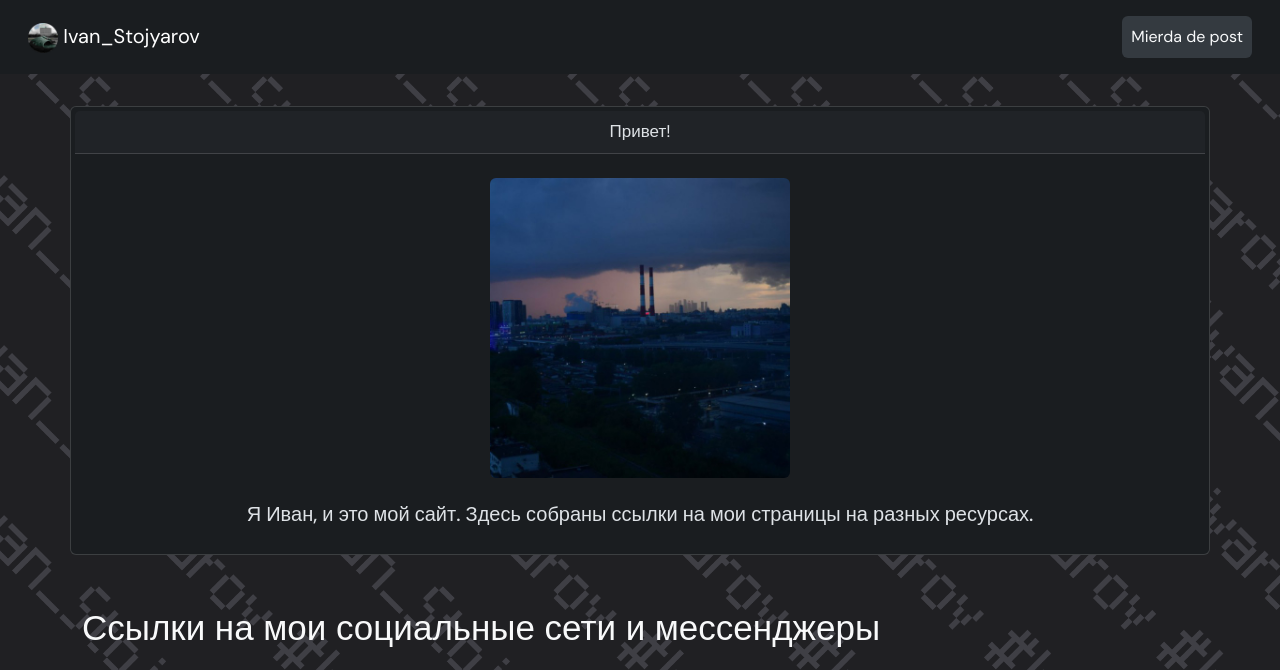
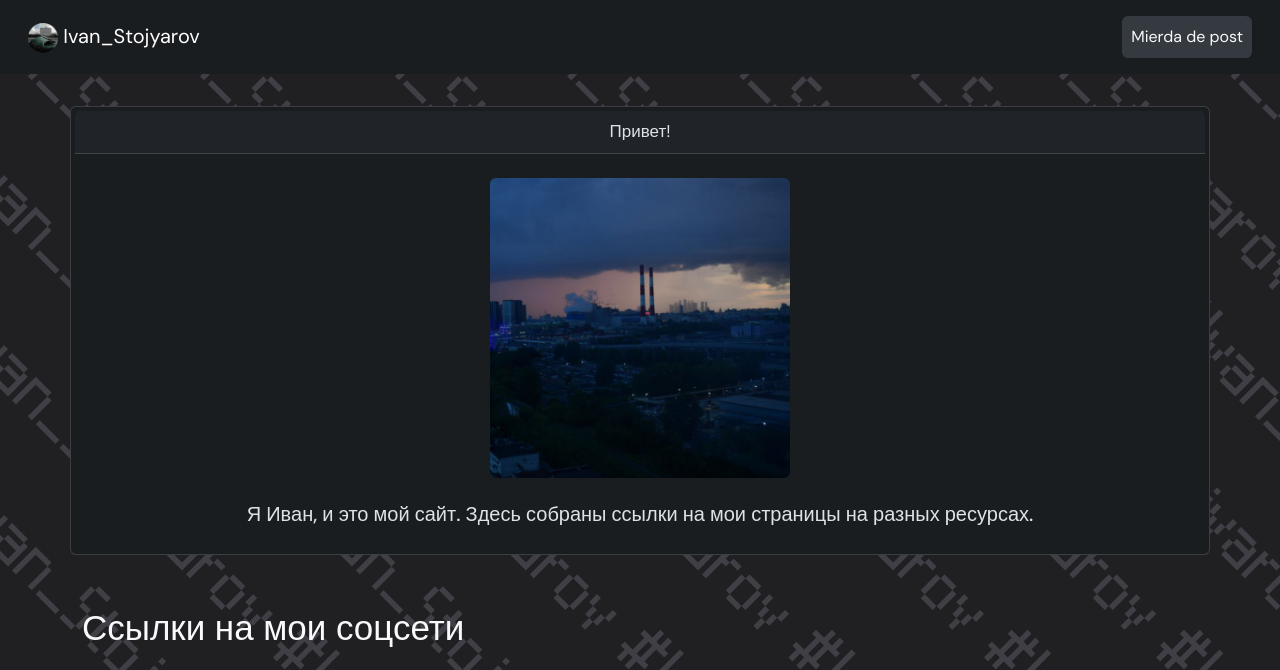
Before and after one commit to Ivan-Stojyarov/Ivan-Stojyarov.github.io, a website: page index.html in a window 1280 px wide. Shown: the top 670 px of the page. Drawn offline with nearby package versions, Linux system fonts and the light colour scheme.

Commit message:
Update index.html

```diff
--- a/index.html
+++ b/index.html
@@ -70,7 +70,7 @@
           </section>
 
           <section class="container mb-5">
-            <h1 class="display-5 mb-4 text-light"><div class="opacity-100" style="font-size: 35px">Ссылки на мои социальные сети и мессенджеры</div></h1>
+            <h1 class="display-5 mb-4 text-light"><div class="opacity-100" style="font-size: 35px">Ссылки на мои соцсети</div></h1>
             <p class="lead">  </p>
             <div class="row">
           <div class="col-md-4 mb-md-0">
```
